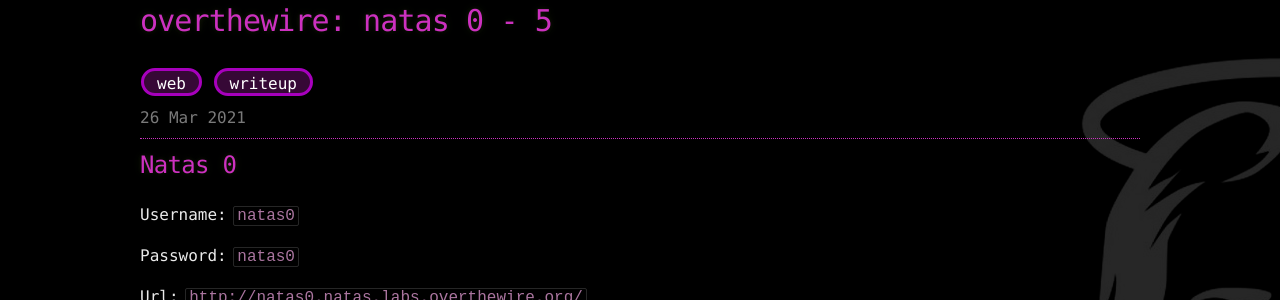
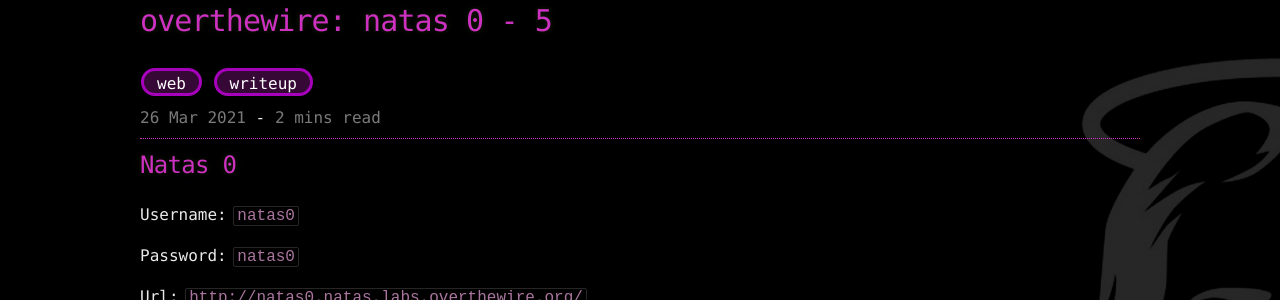
Before and after one commit to saintbarber/saintbarber.github.io, a Jekyll site: the page built from _posts/2021-03-26-overthewire-natas-0-5.md, in a window 1280 px wide and 900 px high. Shown: the part 146-446 px from the top of the window. Built offline with Jekyll 4.4.1, drawn with Linux system fonts in a browser that asks for light colours.

Commit message:
added reading time to posts

```diff
--- /dev/null
+++ b/_includes/read_time.html
@@ -0,0 +1,10 @@
+
+<span class="reading-time time-title" title="Estimated read time">
+  {% assign words = content | number_of_words %}
+  {% if words < 360 %}
+    1 min
+  {% else %}
+    {{ words | divided_by:180 }} mins
+  {% endif %}
+  read
+</span>
--- a/_layouts/post.html
+++ b/_layouts/post.html
@@ -9,6 +9,7 @@
   {% endfor%}
   <br>
   <time class="time-title" datetime="{{ page.date | date_to_xmlschema }}" class="by-line">{{ page.date | date_to_string }}</time>
+  - {% include read_time.html %}
   <hr>
   {{ content }}
 </article>
```
